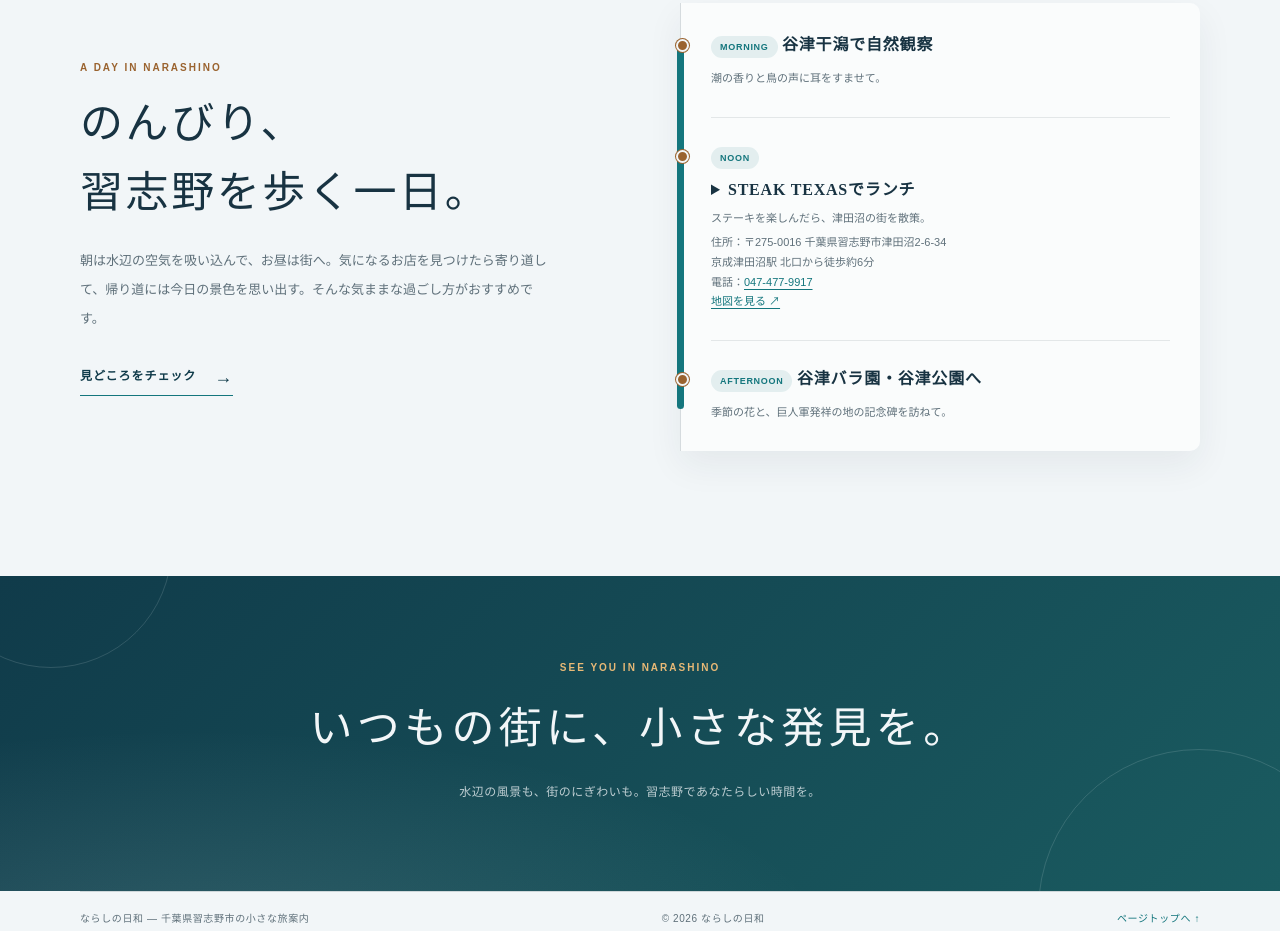
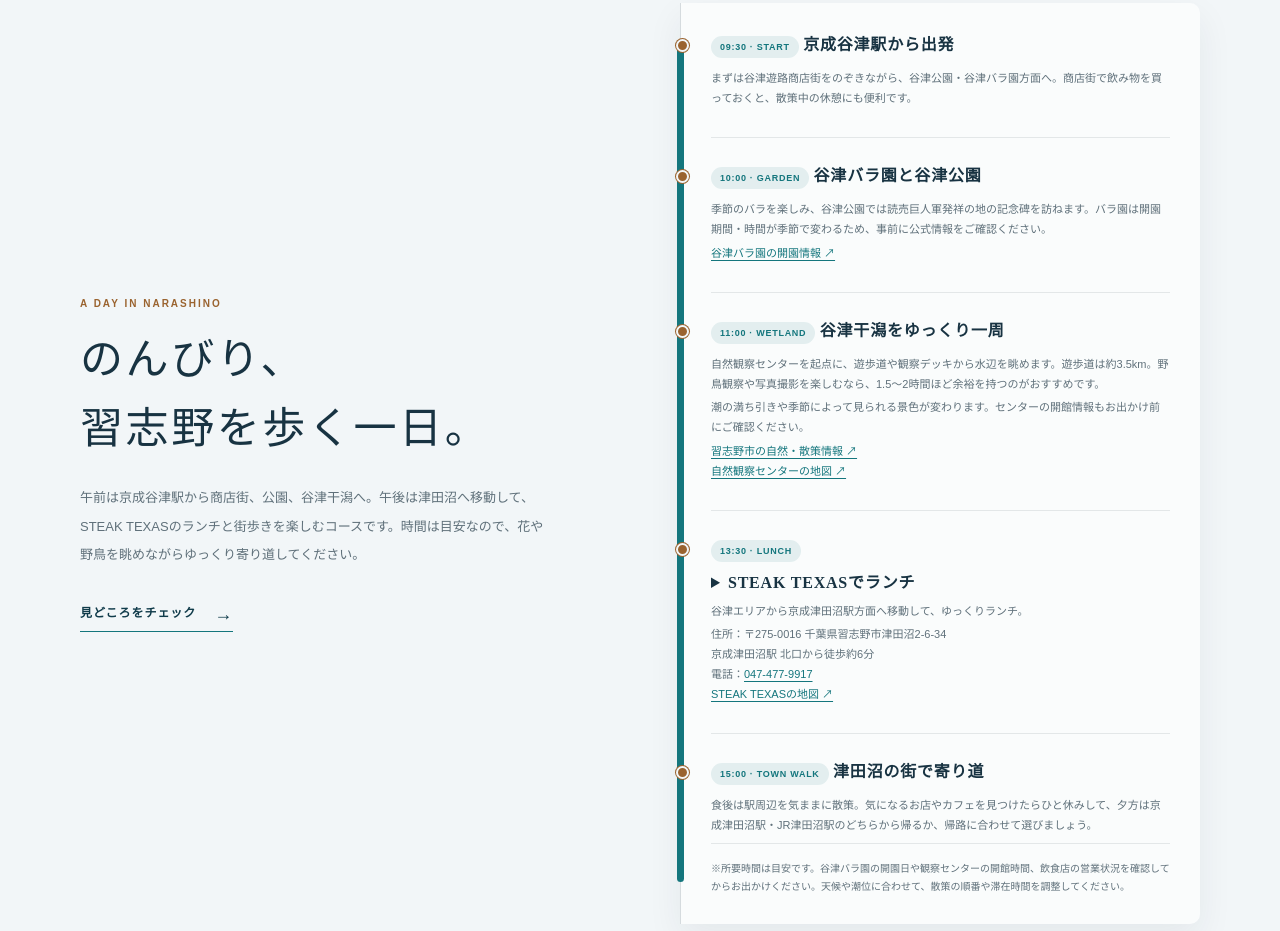
Before and after one commit to ick2522001-shohei/-, a plain HTML site: page index.html in a window 1280 px wide. Shown: the part 3235-4166 px from the top of the page. Drawn offline with Linux system fonts and the light colour scheme.

Commit message:
Expand Narashino walking itinerary
Co-authored-by: Copilot <223556219+Copilot@users.noreply.github.com>

```diff
--- a/index.html
+++ b/index.html
@@ -564,12 +564,12 @@
       padding-bottom: 28px;
     }
 
-    .route-stop:not(:last-child) {
+    .route-stop:not(:last-of-type) {
       margin-bottom: 24px;
       border-bottom: 1px solid rgba(24, 51, 66, .1);
     }
 
-    .route-stop:last-child { padding-bottom: 0; }
+    .route-stop:last-of-type { padding-bottom: 0; }
 
     .route-stop::before {
       position: absolute;
@@ -611,6 +611,15 @@
     .route-stop a {
       color: var(--green);
       text-underline-offset: 3px;
+    }
+
+    .route-footnote {
+      margin: 8px 0 0;
+      padding-top: 16px;
+      border-top: 1px solid rgba(24, 51, 66, .1);
+      color: var(--muted);
+      font-size: 10px;
+      line-height: 1.8;
     }
 
     .restaurant-menu summary {
@@ -993,17 +1002,31 @@
       <div class="daytrip-copy">
         <p class="section-label">A DAY IN NARASHINO</p>
         <h2 class="section-title">のんびり、<br>習志野を歩く一日。</h2>
-        <p>朝は水辺の空気を吸い込んで、お昼は街へ。気になるお店を見つけたら寄り道して、帰り道には今日の景色を思い出す。そんな気ままな過ごし方がおすすめです。</p>
+        <p>午前は京成谷津駅から商店街、公園、谷津干潟へ。午後は津田沼へ移動して、STEAK TEXASのランチと街歩きを楽しむコースです。時間は目安なので、花や野鳥を眺めながらゆっくり寄り道してください。</p>
         <a class="text-link" href="#spots">見どころをチェック <span aria-hidden="true">→</span></a>
       </div>
       <div class="route" aria-label="習志野での一日の過ごし方">
         <div class="route-stop">
-          <span class="route-time">MORNING</span>
-          <strong>谷津干潟で自然観察</strong>
-          <p>潮の香りと鳥の声に耳をすませて。</p>
+          <span class="route-time">09:30 · START</span>
+          <strong>京成谷津駅から出発</strong>
+          <p>まずは谷津遊路商店街をのぞきながら、谷津公園・谷津バラ園方面へ。商店街で飲み物を買っておくと、散策中の休憩にも便利です。</p>
         </div>
         <div class="route-stop">
-          <span class="route-time">NOON</span>
+          <span class="route-time">10:00 · GARDEN</span>
+          <strong>谷津バラ園と谷津公園</strong>
+          <p>季節のバラを楽しみ、谷津公園では読売巨人軍発祥の地の記念碑を訪ねます。バラ園は開園期間・時間が季節で変わるため、事前に公式情報をご確認ください。</p>
+          <p><a href="https://www.city.narashino.lg.jp/soshiki/koenryokuchi/gyomu/shisetu/koenshiseki/yaturose.html" target="_blank" rel="noopener noreferrer">谷津バラ園の開園情報 ↗</a></p>
+        </div>
+        <div class="route-stop">
+          <span class="route-time">11:00 · WETLAND</span>
+          <strong>谷津干潟をゆっくり一周</strong>
+          <p>自然観察センターを起点に、遊歩道や観察デッキから水辺を眺めます。遊歩道は約3.5km。野鳥観察や写真撮影を楽しむなら、1.5〜2時間ほど余裕を持つのがおすすめです。</p>
+          <p>潮の満ち引きや季節によって見られる景色が変わります。センターの開館情報もお出かけ前にご確認ください。</p>
+          <p><a href="https://www.city.narashino.lg.jp/citypromotion/shizen/index.html" target="_blank" rel="noopener noreferrer">習志野市の自然・散策情報 ↗</a><br>
+            <a href="https://www.google.com/maps/search/?api=1&amp;query=%E8%B0%B7%E6%B4%A5%E5%B9%B2%E6%BD%9F%E8%87%AA%E7%84%B6%E8%A6%B3%E5%AF%9F%E3%82%BB%E3%83%B3%E3%82%BF%E3%83%BC" target="_blank" rel="noopener noreferrer">自然観察センターの地図 ↗</a></p>
+        </div>
+        <div class="route-stop">
+          <span class="route-time">13:30 · LUNCH</span>
           <details class="restaurant-menu">
             <summary>STEAK TEXASでランチ</summary>
             <img class="restaurant-photo" src="https://encrypted-tbn0.gstatic.com/images?q=tbn:ANd9GcTbLsiNQ7qo2I5OF5duRyT33QX9aFUnHV98XWX4J-N4CJUO-AC94nKThmA&amp;s=10" alt="STEAK TEXASの料理" loading="lazy">
@@ -1013,17 +1036,18 @@
             </ul>
             <p>メニューや提供状況は店舗でご確認ください。</p>
           </details>
-          <p>ステーキを楽しんだら、津田沼の街を散策。</p>
+          <p>谷津エリアから京成津田沼駅方面へ移動して、ゆっくりランチ。</p>
           <p>住所：〒275-0016 千葉県習志野市津田沼2-6-34<br>
             京成津田沼駅 北口から徒歩約6分<br>
             電話：<a href="tel:0474779917">047-477-9917</a><br>
-            <a href="https://www.google.com/maps/search/?api=1&amp;query=%E3%83%86%E3%82%AD%E3%82%B5%E3%82%B9%20%E6%B4%A5%E7%94%B0%E6%B2%BC%E5%BA%97%20%E7%BF%92%E5%BF%97%E9%87%8E%E5%B8%82%E6%B4%A5%E7%94%B0%E6%B2%BC2-6-34" target="_blank" rel="noopener noreferrer">地図を見る ↗</a></p>
+            <a href="https://www.google.com/maps/search/?api=1&amp;query=%E3%83%86%E3%82%AD%E3%82%B5%E3%82%B9%20%E6%B4%A5%E7%94%B0%E6%B2%BC%E5%BA%97%20%E7%BF%92%E5%BF%97%E9%87%8E%E5%B8%82%E6%B4%A5%E7%94%B0%E6%B2%BC2-6-34" target="_blank" rel="noopener noreferrer">STEAK TEXASの地図 ↗</a></p>
         </div>
         <div class="route-stop">
-          <span class="route-time">AFTERNOON</span>
-          <strong>谷津バラ園・谷津公園へ</strong>
-          <p>季節の花と、巨人軍発祥の地の記念碑を訪ねて。</p>
+          <span class="route-time">15:00 · TOWN WALK</span>
+          <strong>津田沼の街で寄り道</strong>
+          <p>食後は駅周辺を気ままに散策。気になるお店やカフェを見つけたらひと休みして、夕方は京成津田沼駅・JR津田沼駅のどちらから帰るか、帰路に合わせて選びましょう。</p>
         </div>
+        <p class="route-footnote">※所要時間は目安です。谷津バラ園の開園日や観察センターの開館時間、飲食店の営業状況を確認してからお出かけください。天候や潮位に合わせて、散策の順番や滞在時間を調整してください。</p>
       </div>
     </section>
 
```
